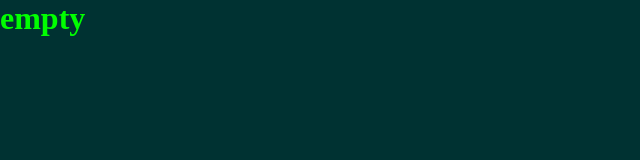
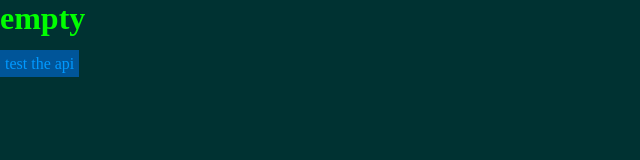
Before and after one commit to leonardosotelo89/public_api_prototype, a plain HTML site: page index.html in a window 1280 px wide. Shown: the whole page, without its empty margins (0-640 px from the left). Drawn offline with Linux system fonts and the light colour scheme.

Commit message:
Actualizar index.html

```diff
--- a/index.html
+++ b/index.html
@@ -14,7 +14,13 @@
      background-color: rgb(0,50,50);
      color: lime;
     }
-
+   a{
+    text-decoration:none;
+    background-color:#059;
+    color:#09f;
+    font-size:16px;
+    padding:5px;
+   }
   </style>
 
   <body>
@@ -24,6 +30,9 @@
       <div id="div2"></div>
       <div id="div3"></div>
 
+      <a href="request data from public_api_prototype.html">
+      test the api
+      </a>
 
   <script>
 
```
